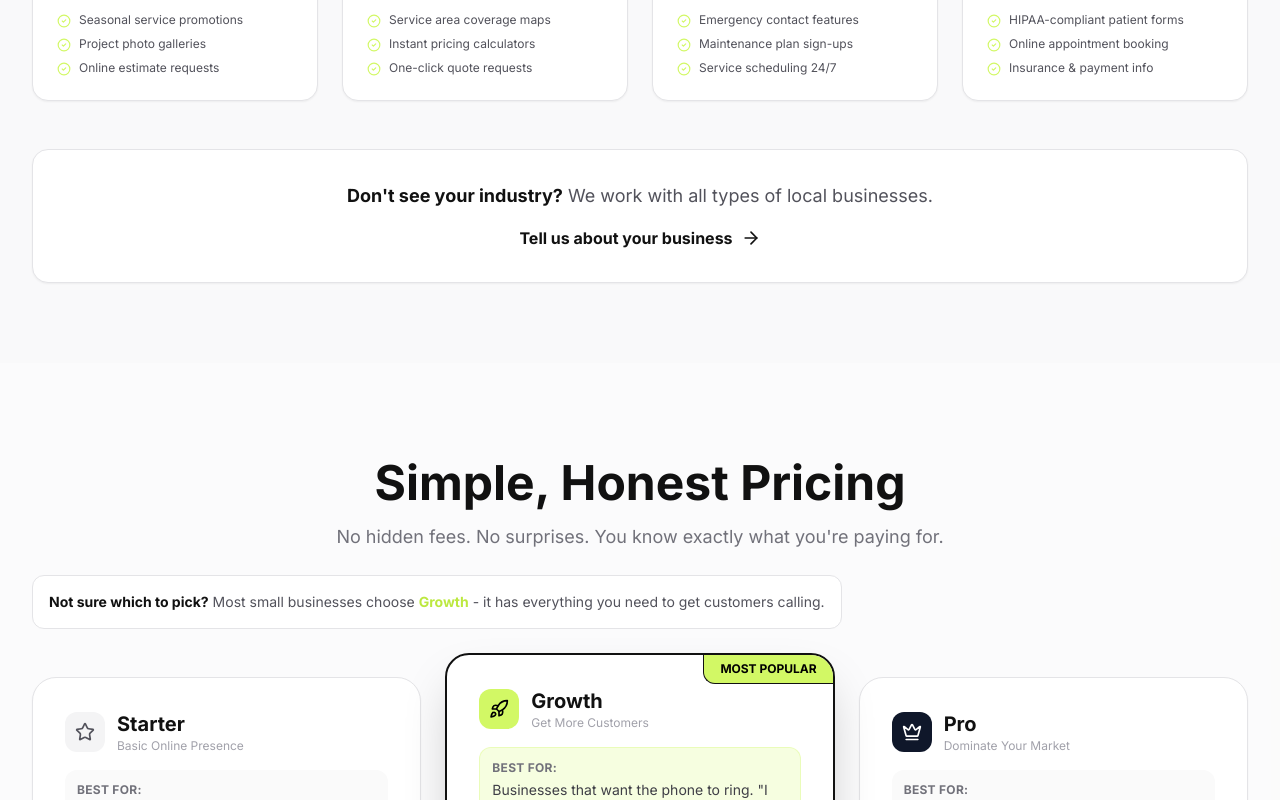
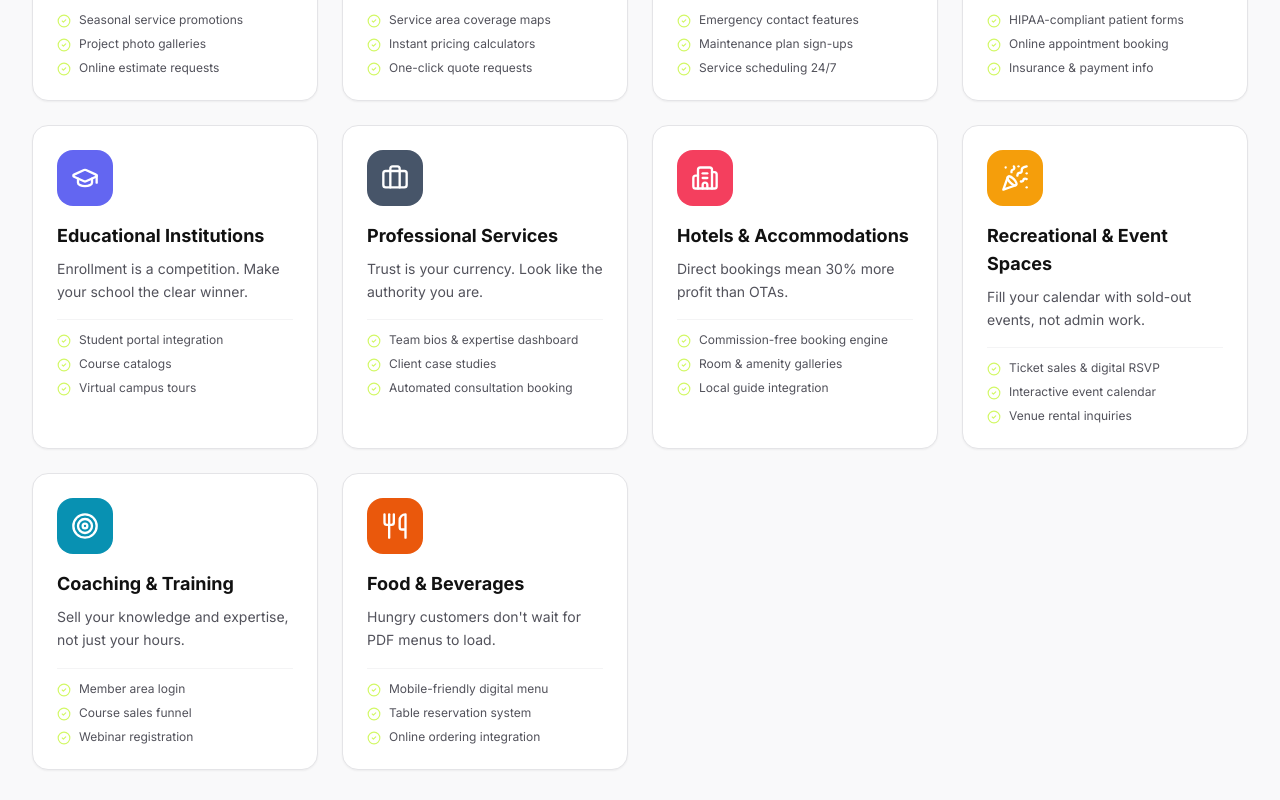
Before and after one commit to parfweb/CCGservicesLLC, a React (Vite) app: page / in a window 1280 px wide. Shown: the part 3020-3820 px from the top of the page. Built offline with nearby package versions, Linux system fonts and the light colour scheme.

Commit message:
Add new target industries: Education, Professional, Hotel, Events, Coaching, Restaurant

```diff
--- a/components/WhoWeServe.tsx
+++ b/components/WhoWeServe.tsx
@@ -1,5 +1,5 @@
 import React from 'react';
-import { Wrench, Zap, Scissors, Paintbrush, TreeDeciduous, Sparkles, Wind, Stethoscope, ArrowRight, CheckCircle2, Droplets } from 'lucide-react';
+import { Wrench, Zap, Scissors, Paintbrush, TreeDeciduous, Sparkles, Wind, Stethoscope, ArrowRight, CheckCircle2, Droplets, GraduationCap, Briefcase, Building2, PartyPopper, Target, Utensils } from 'lucide-react';
 
 const WhoWeServe: React.FC = () => {
     const industries = [
@@ -89,8 +89,8 @@ const WhoWeServe: React.FC = () => {
         },
         {
             icon: <Stethoscope className="w-7 h-7" />,
-            name: "Dental & Medical",
-            link: "/dental-web-design",
+            name: "Medical Facilities",
+            link: "/medical-web-design",
             desc: "Patients expect online booking and secure forms in 2026.",
             benefits: [
                 "HIPAA-compliant patient forms",
@@ -99,6 +99,78 @@ const WhoWeServe: React.FC = () => {
             ],
             color: "bg-teal-500"
         },
+        {
+            icon: <GraduationCap className="w-7 h-7" />,
+            name: "Educational Institutions",
+            link: "/education-web-design",
+            desc: "Enrollment is a competition. Make your school the clear winner.",
+            benefits: [
+                "Student portal integration",
+                "Course catalogs",
+                "Virtual campus tours"
+            ],
+            color: "bg-indigo-500"
+        },
+        {
+            icon: <Briefcase className="w-7 h-7" />,
+            name: "Professional Services",
+            link: "/professional-web-design",
+            desc: "Trust is your currency. Look like the authority you are.",
+            benefits: [
+                "Team bios & expertise dashboard",
+                "Client case studies",
+                "Automated consultation booking"
+            ],
+            color: "bg-slate-600"
+        },
+        {
+            icon: <Building2 className="w-7 h-7" />,
+            name: "Hotels & Accommodations",
+            link: "/hotel-web-design",
+            desc: "Direct bookings mean 30% more profit than OTAs.",
+            benefits: [
+                "Commission-free booking engine",
+                "Room & amenity galleries",
+                "Local guide integration"
+            ],
+            color: "bg-rose-500"
+        },
+        {
+            icon: <PartyPopper className="w-7 h-7" />,
+            name: "Recreational & Event Spaces",
+            link: "/events-web-design",
+            desc: "Fill your calendar with sold-out events, not admin work.",
+            benefits: [
+                "Ticket sales & digital RSVP",
+                "Interactive event calendar",
+                "Venue rental inquiries"
+            ],
+            color: "bg-amber-500"
+        },
+        {
+            icon: <Target className="w-7 h-7" />,
+            name: "Coaching & Training",
+            link: "/coaching-web-design",
+            desc: "Sell your knowledge and expertise, not just your hours.",
+            benefits: [
+                "Member area login",
+                "Course sales funnel",
+                "Webinar registration"
+            ],
+            color: "bg-cyan-600"
+        },
+        {
+            icon: <Utensils className="w-7 h-7" />,
+            name: "Food & Beverages",
+            link: "/restaurant-web-design",
+            desc: "Hungry customers don't wait for PDF menus to load.",
+            benefits: [
+                "Mobile-friendly digital menu",
+                "Table reservation system",
+                "Online ordering integration"
+            ],
+            color: "bg-orange-600"
+        }
     ];
 
     const handleScroll = (e: React.MouseEvent<HTMLAnchorElement>, href: string) => {
--- a/pages/IndustryPage.tsx
+++ b/pages/IndustryPage.tsx
@@ -165,9 +165,9 @@ const INDUSTRIES: Record<string, IndustryData> = {
         demoComponent: <HVACDemo />
     },
     dental: {
-        title: "Dental & Medical Web Design",
-        metaTitle: "Dental Web Design | Online Booking & HIPAA Forms | CCG SiteSpark",
-        metaDesc: "Patients expect online booking in 2026. We build modern dental websites with HIPAA-compliant forms, online scheduling, and insurance info. Call (917) 768-8896.",
+        title: "Medical Facilities Web Design",
+        metaTitle: "Medical Web Design | Online Booking & HIPAA Forms | CCG SiteSpark",
+        metaDesc: "Patients expect online booking in 2026. We build modern medical websites with HIPAA-compliant forms, online scheduling, and insurance info. Call (917) 768-8896.",
         heroHeadline: "Your Patients Expect Online Booking. Can They Get It?",
         heroSubheadline: "Stop losing new patients to competitors with better websites. We build HIPAA-compliant sites that book appointments 24/7.",
         painPoints: [
@@ -183,6 +183,146 @@ const INDUSTRIES: Record<string, IndustryData> = {
             "Modern, trust-building design"
         ],
         demoComponent: <DentalDemo />
+    },
+    medical: {
+        title: "Medical Facilities Web Design",
+        metaTitle: "Medical Web Design | Online Booking & HIPAA Forms | CCG SiteSpark",
+        metaDesc: "Patients expect online booking in 2026. We build modern medical websites with HIPAA-compliant forms, online scheduling, and insurance info. Call (917) 768-8896.",
+        heroHeadline: "Your Patients Expect Online Booking. Can They Get It?",
+        heroSubheadline: "Stop losing new patients to competitors with better websites. We build HIPAA-compliant sites that book appointments 24/7.",
+        painPoints: [
+            "Front desk drowning in phone calls?",
+            "New patients going to competitors?",
+            "Paper forms wasting everyone's time?",
+            "Website looks outdated and unprofessional?"
+        ],
+        benefits: [
+            "HIPAA-compliant patient forms",
+            "24/7 online appointment booking",
+            "Insurance & payment info display",
+            "Modern, trust-building design"
+        ],
+        demoComponent: <DentalDemo />
+    },
+    education: {
+        title: "Education Web Design",
+        metaTitle: "School & Education Web Design | Enrollment Funnels | CCG SiteSpark",
+        metaDesc: "Enrollment is a competition. Make your school the clear winner with a site that showcases your campus, programs, and student life.",
+        heroHeadline: "Enrollment is a Competition. Make Your School the Clear Winner.",
+        heroSubheadline: "Prospective students (and parents) judge your school by its website. Give them a virtual tour that convinces them to apply.",
+        painPoints: [
+            "Low enrollment numbers?",
+            "Confusing application process?",
+            "Can't showcase campus culture?",
+            "Outdated course catalogs?"
+        ],
+        benefits: [
+            "Student portal integration",
+            "Course catalog showcase",
+            "Virtual campus tours",
+            "Easy online applications"
+        ],
+        demoComponent: <ConstructOneDemo />
+    },
+    professional: {
+        title: "Professional Services Web Design",
+        metaTitle: "Professional Services Web Design | Build Authority | CCG SiteSpark",
+        metaDesc: "Trust is your currency. We build authoritative websites for consultants, firms, and agencies that turn visitors into high-ticket clients.",
+        heroHeadline: "Trust is Your Currency. Look Like the Authority You Are.",
+        heroSubheadline: "Clients hire experts. Your website needs to scream competence, professionalism, and results from the very first second.",
+        painPoints: [
+            "Website looks 'home-made'?",
+            "Can't showcase expertise?",
+            "Low lead quality?",
+            "No automated scheduling?"
+        ],
+        benefits: [
+            "Team bios & expertise dashboard",
+            "Client case studies & results",
+            "Automated consultation booking",
+            "Lead magnet integration"
+        ],
+        demoComponent: <ConstructOneDemo />
+    },
+    hotel: {
+        title: "Hotel & Accommodation Web Design",
+        metaTitle: "Hotel Web Design | Direct Booking Engine | CCG SiteSpark",
+        metaDesc: "Stop paying 30% to OTAs. We build hotel websites with commission-free booking engines and stunning amenity galleries.",
+        heroHeadline: "Direct Bookings Mean 30% More Profit. Stop Feeding the OTAs.",
+        heroSubheadline: "Your website should be your #1 booking channel. We build sites that sell the experience and capture the reservation instantly.",
+        painPoints: [
+            "High OTA commissions?",
+            "Empty rooms mid-week?",
+            "Website doesn't show amenities?",
+            "Booking process too complex?"
+        ],
+        benefits: [
+            "Commission-free booking engine",
+            "Room & amenity galleries",
+            "Local guide & experience pages",
+            "Special offer promotions"
+        ],
+        demoComponent: <ConstructOneDemo />
+    },
+    events: {
+        title: "Event Venue Web Design",
+        metaTitle: "Event Venue Web Design | Sell Out Tickets | CCG SiteSpark",
+        metaDesc: "Fill your calendar with sold-out events. We build venue websites with ticket sales, RSVP management, and interactive calendars.",
+        heroHeadline: "Fill Your Calendar With Sold-Out Events, Not Admin Work.",
+        heroSubheadline: "From weddings to corporate retreats, your venue needs a site that handles inquiries, tours, and bookings on autopilot.",
+        painPoints: [
+            "Endless 'is this date free?' emails?",
+            "Trouble selling tickets online?",
+            "Can't visualize the venue space?",
+            "Double-booking headaches?"
+        ],
+        benefits: [
+            "Ticket sales & digital RSVP",
+            "Interactive event calendar",
+            "Venue 360 virtual tours",
+            "Automated inquiry responses"
+        ],
+        demoComponent: <ConstructOneDemo />
+    },
+    coaching: {
+        title: "Coaching & Training Web Design",
+        metaTitle: "Coaching Web Design | Sell Courses & memberships | CCG SiteSpark",
+        metaDesc: "Sell your knowledge, not just your hours. We build coaching sites with member areas, course funnels, and webinar registration.",
+        heroHeadline: "Sell Your Knowledge and Expertise, Not Just Your Hours.",
+        heroSubheadline: "Scale your coaching business with a site that sells courses, memberships, and group programs while you sleep.",
+        painPoints: [
+            "Trading time for money?",
+            "Can't manage member access?",
+            "Confusing checkout process?",
+            "Low webinar attendance?"
+        ],
+        benefits: [
+            "Member area & course login",
+            "High-converting sales funnels",
+            "Webinar registration pages",
+            "Automated email sequences"
+        ],
+        demoComponent: <ConstructOneDemo />
+    },
+    restaurant: {
+        title: "Food & Beverage Web Design",
+        metaTitle: "Restaurant Web Design | Online Ordering & Menus | CCG SiteSpark",
+        metaDesc: "Hungry customers don't wait. We build restaurant websites with mobile-first menus, table reservations, and zero-fee online ordering.",
+        heroHeadline: "Hungry Customers Don't Wait for PDF Menus to Load.",
+        heroSubheadline: "Give them what they want: A mouth-watering menu on their phone, a 'Reserve Table' button, and online ordering that works.",
+        painPoints: [
+            "PDF menus impossible to read?",
+            "Paying 30% to delivery apps?",
+            "Empty tables on Tuesdays?",
+            "Phone tied up taking orders?"
+        ],
+        benefits: [
+            "Mobile-friendly digital menu",
+            "Zero-fee online ordering",
+            "Table reservation system",
+            "Catering request forms"
+        ],
+        demoComponent: <ConstructOneDemo />
     }
 };
 
```
